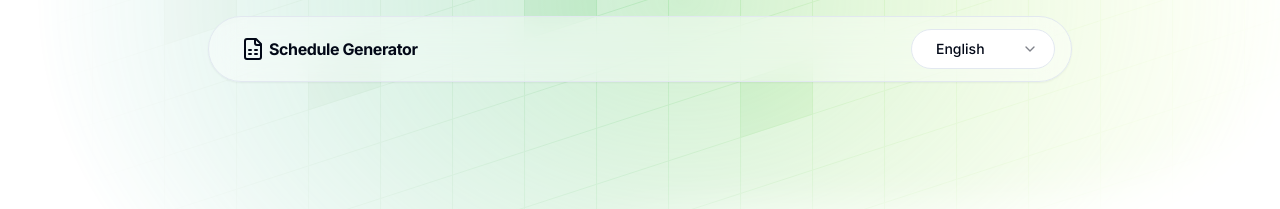
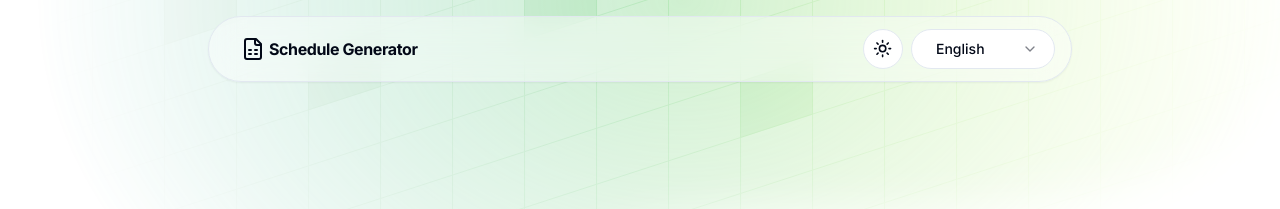
Before and after one commit to Valik3201/nextjs-schedule-generator, a Next.js app: page /en in a window 1280 px wide. Shown: the top 209 px of the page. Built offline with nearby package versions, Linux system fonts and the light colour scheme.

Commit message:
feat(ui): Added mode toggle

```diff
--- a/components/appbar/AppBar.tsx
+++ b/components/appbar/AppBar.tsx
@@ -1,11 +1,12 @@
 import LanguageSwitcher from "../language/LanguageSwitcher";
 import { FileSpreadsheet } from "lucide-react";
+import { ModeToggle } from "../theme/ThemeSwithcer";
 
 export default function AppBar() {
   return (
     <header className="fixed top-0 left-auto w-full mt-4 z-50">
       <div className="container md:px-20 lg:px-52 w-full">
-        <div className="flex justify-between items-center px-4 py-3 w-full bg-white/40 backdrop-filter backdrop-blur-lg rounded-full border shadow-sm">
+        <div className="flex justify-between items-center px-4 py-3 w-full bg-white/40 dark:bg-black/40 backdrop-filter backdrop-blur-lg rounded-full border shadow-sm">
           <div className="flex items-center gap-1 pl-4">
             <FileSpreadsheet />
             <h2 className="scroll-m-20 text-md font-bold tracking-tight text-center">
@@ -13,7 +14,10 @@
             </h2>
           </div>
 
-          <LanguageSwitcher />
+          <div className="flex items-center gap-2">
+            <ModeToggle />
+            <LanguageSwitcher />
+          </div>
         </div>
       </div>
     </header>
--- /dev/null
+++ b/components/theme/ThemeSwithcer.tsx
@@ -0,0 +1,40 @@
+"use client";
+
+import * as React from "react";
+import { Moon, Sun } from "lucide-react";
+import { useTheme } from "next-themes";
+
+import { Button } from "@/components/ui/button";
+import {
+  DropdownMenu,
+  DropdownMenuContent,
+  DropdownMenuItem,
+  DropdownMenuTrigger,
+} from "@/components/ui/dropdown-menu";
+
+export function ModeToggle() {
+  const { setTheme } = useTheme();
+
+  return (
+    <DropdownMenu>
+      <DropdownMenuTrigger asChild>
+        <Button variant="outline" size="icon">
+          <Sun className="h-[1.2rem] w-[1.2rem] rotate-0 scale-100 transition-all dark:-rotate-90 dark:scale-0" />
+          <Moon className="absolute h-[1.2rem] w-[1.2rem] rotate-90 scale-0 transition-all dark:rotate-0 dark:scale-100" />
+          <span className="sr-only">Toggle theme</span>
+        </Button>
+      </DropdownMenuTrigger>
+      <DropdownMenuContent align="end">
+        <DropdownMenuItem onClick={() => setTheme("light")}>
+          Light
+        </DropdownMenuItem>
+        <DropdownMenuItem onClick={() => setTheme("dark")}>
+          Dark
+        </DropdownMenuItem>
+        <DropdownMenuItem onClick={() => setTheme("system")}>
+          System
+        </DropdownMenuItem>
+      </DropdownMenuContent>
+    </DropdownMenu>
+  );
+}
```
